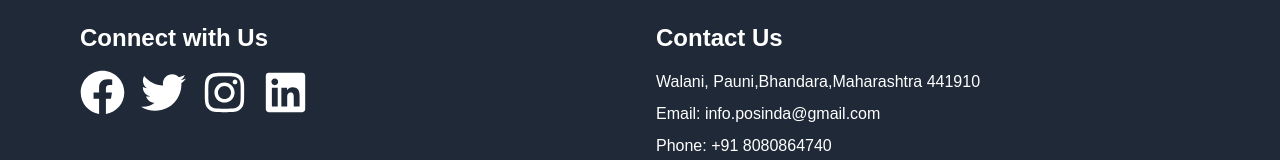
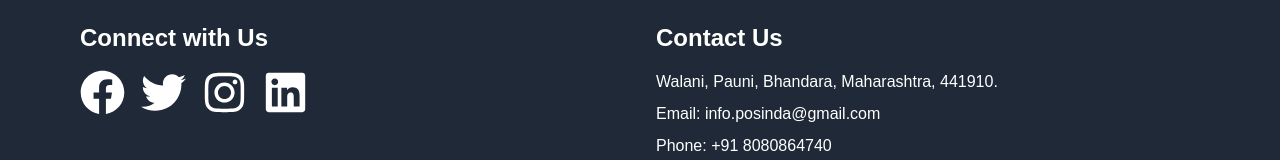
Before and after one commit to sagargiradkar/shopping-cart, a React (Create React App) app: page /cart in a window 1280 px wide. Shown: the part 786-946 px from the top of the page. Built offline with nearby package versions, Linux system fonts and the light colour scheme; the HTML template or start-up script is replaced by a standard one.

Commit message:
space added

```diff
--- a/src/pages/Footer.jsx
+++ b/src/pages/Footer.jsx
@@ -25,7 +25,7 @@ export default function Footer() {
           </div>
           <div>
             <h2 className="text-2xl font-bold mb-4">Contact Us</h2>
-            <p className="mb-2">Walani, Pauni,Bhandara,Maharashtra 441910</p>
+            <p className="mb-2">Walani, Pauni, Bhandara, Maharashtra, 441910.</p>
             <p className="mb-2">Email: info.posinda@gmail.com</p>
             <p className="mb-2">Phone: +91 8080864740</p>
           </div>
```
